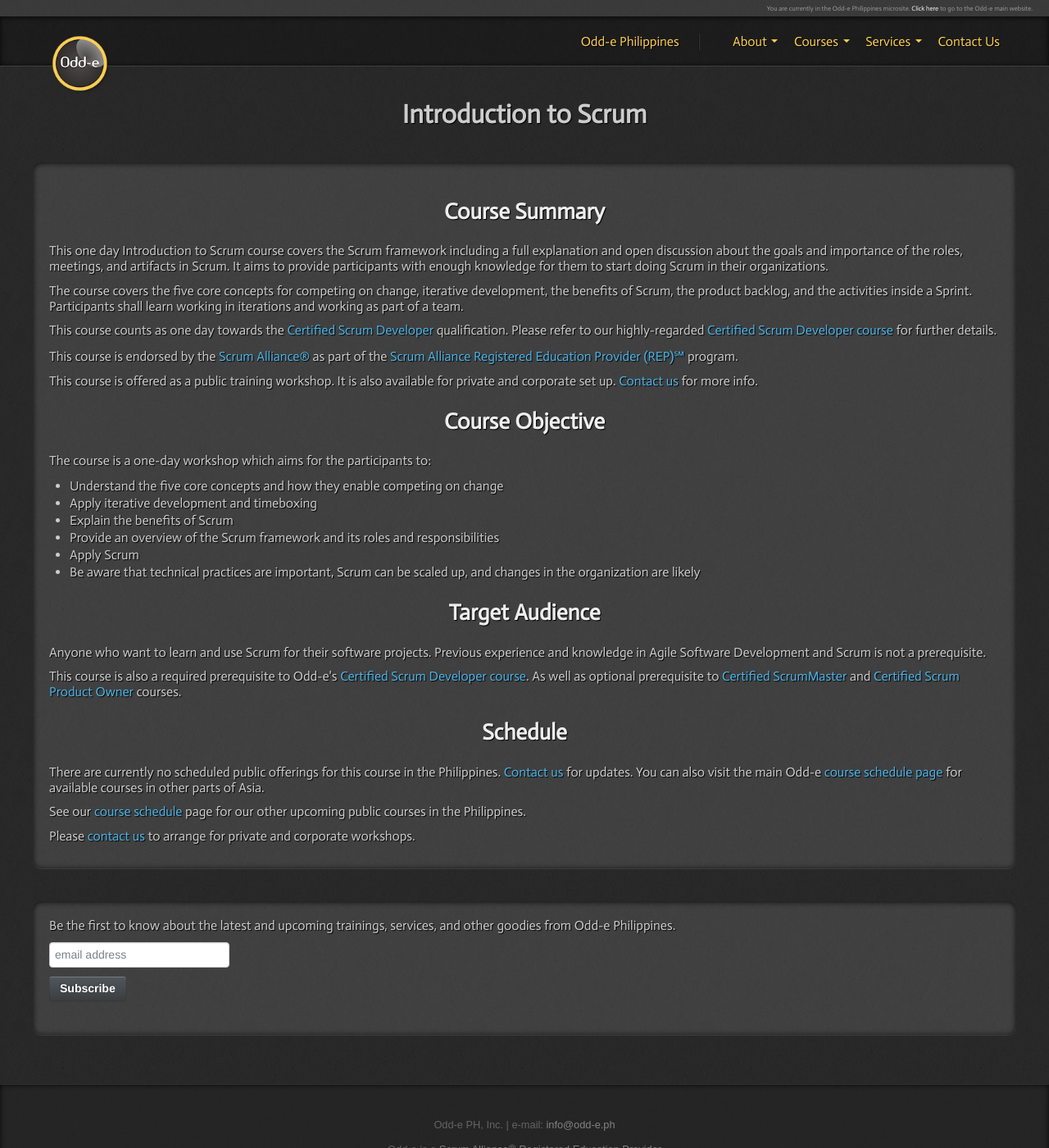
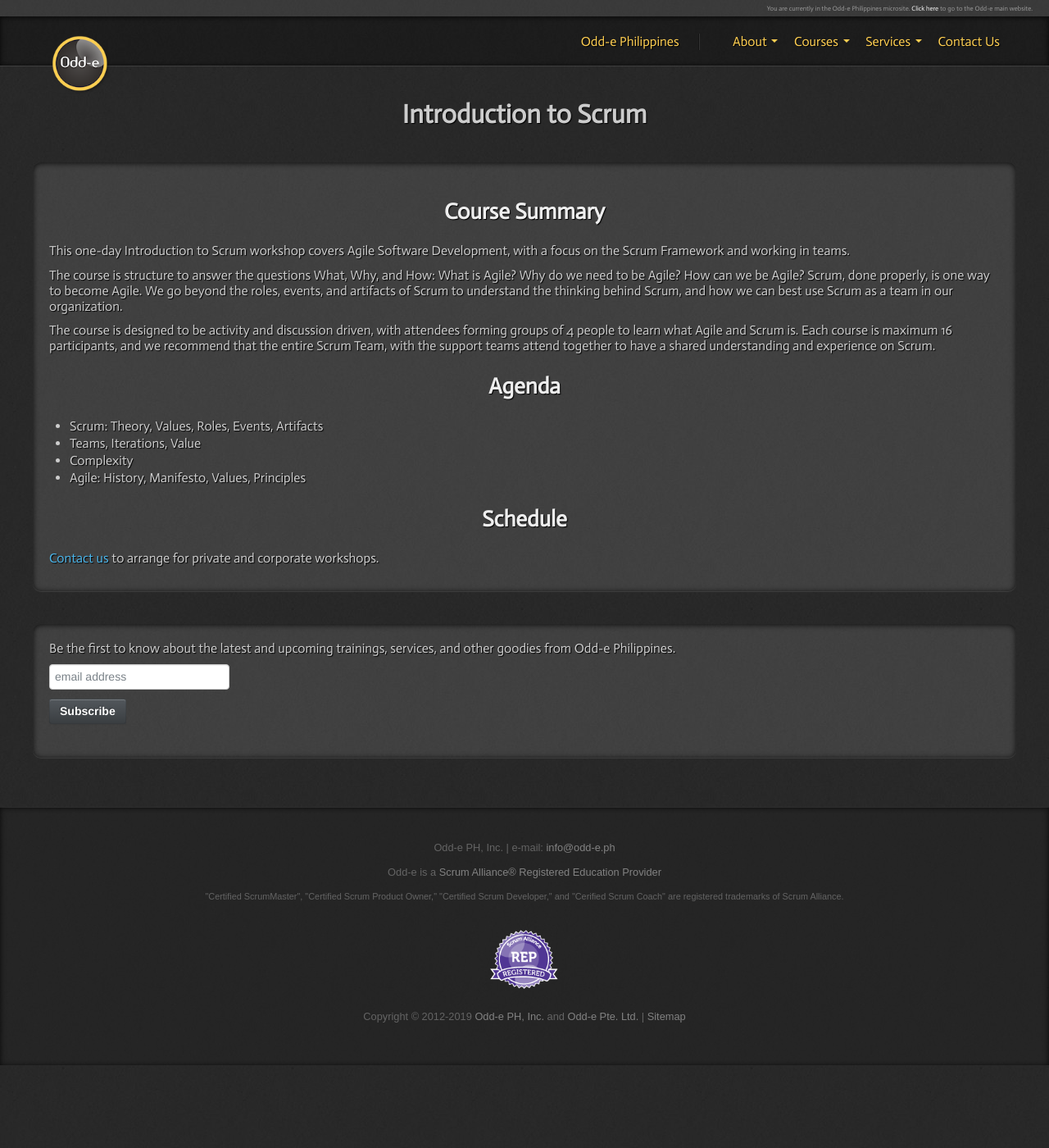
Before and after one commit to nerds-odd-e/odd-e.ph, a Jekyll site: the page built from courses/introduction-to-scrum.html, in a window 1280 px wide and 1400 px high. Shown: the whole window at 82% size. Built offline with Jekyll 4.4.1, drawn with Linux system fonts in a browser that asks for light colours.

Commit message:
Revise Introduction to Scrum workshop

```diff
--- a/courses/introduction-to-scrum.html
+++ b/courses/introduction-to-scrum.html
@@ -1,8 +1,9 @@
 ---
 layout: default
 title: Introduction to Scrum Workshop by Odd-e Philippines
-description: The Introduction to Scrum Workshop by Odd-e Philippines is a ScrumAlliance Endorsed Course under the ScrumAlliance REP program. This one day course provides attendees with enough knowledge to start using Scrum.
+description: This one-day Introduction to Scrum workshop covers Agile Software Development, with a focus on the Scrum Framework and working in teams.
 ---
+
 <section>
   <header>
     <h1>
@@ -12,82 +13,19 @@
 </section>
 <section class="about">
   <h2>Course Summary</h2>
-	<p>
-		This one day Introduction to Scrum course covers the Scrum framework including a full explanation and open discussion about the goals and importance of the roles, meetings, and artifacts in Scrum. It aims to provide participants with enough knowledge for them to start doing Scrum in their organizations.
-	</p>
-	<p>
-		The course covers the five core concepts for competing on change, iterative development, the benefits of Scrum, the product backlog, and the activities inside a Sprint. Participants shall learn working in iterations and working as part of a team.
-	</p>
-	<p>
-		This course counts as one day towards the <a href="http://www.scrumalliance.org/CSD">Certified Scrum Developer</a> qualification. Please refer to our highly-regarded <a href="http://odd-e.com/courseDescription.php?id=csdJava">Certified Scrum Developer course</a> for further details.
-	</p>
-	<p>
-		This course is endorsed by the <a href="http://www.scrumalliance.org">Scrum Alliance&reg;</a> as part of the <a href="http://www.scrumalliance.org/pages/scrum_alliance_rep">Scrum Alliance Registered Education Provider (REP)&#8480</a> program.
-  </p>
-	<p>
-		This course is offered as a public training workshop. It is also available for private and corporate set up. <a href="/contact-us">Contact us</a> for more info.
-	</p>
-	<h2>Course Objective</h2>
-	<p>The course is a one-day workshop which aims for the participants to:</p>
+  <p>This one-day Introduction to Scrum workshop covers Agile Software Development, with a focus on the Scrum Framework and working in teams.</p>
+  <p>The course is structure to answer the questions What, Why, and How: What is Agile? Why do we need to be Agile? How can we be Agile? Scrum, done properly, is one way to become Agile. We go beyond the roles, events, and artifacts of Scrum to understand the thinking behind Scrum, and how we can best use Scrum as a team in our organization.</p>
+  <p>The course is designed to be activity and discussion driven, with attendees forming groups of 4 people to learn what Agile and Scrum is. Each course is maximum 16 participants, and we recommend that the entire Scrum Team, with the support teams attend together to have a shared understanding and experience on Scrum.</p>
+
+  <h2>Agenda</h2>
   <ul>
-    <li>Understand the five core concepts and how they enable competing on change</li>
-    <li>Apply iterative development and timeboxing</li>
-    <li>Explain the benefits of Scrum</li>
-		<li>Provide an overview of the Scrum framework and its roles and responsibilities</li>
-		<li>Apply Scrum</li>
-		<li>Be aware that technical practices are important, Scrum can be scaled up, and changes in the organization are likely</li>
+    <li>Scrum: Theory, Values, Roles, Events, Artifacts</li>
+    <li>Teams, Iterations, Value</li>
+    <li>Complexity</li>
+    <li>Agile: History, Manifesto, Values, Principles</li>
   </ul>
-  <h2>Target Audience</h2>
-	<p>Anyone who want to learn and use Scrum for their software projects. Previous experience and knowledge in Agile Software Development and Scrum is not a prerequisite.
-	</p>
-	<p>This course is also a required prerequisite to Odd-e's <a href="/courses/certified-scrum-developer.html">Certified Scrum Developer course</a>. As well as optional prerequisite to <a href="/courses/certified-scrum-master.html">Certified ScrumMaster</a> and <a href="/courses/certified-scrum-product-owner.html">Certified Scrum Product Owner</a> courses.
-	</p>
+
   <h2>Schedule</h2>
-  {% if site.categories.intro-to-scrum %}
-	<table class="schedule wider_screen">
-	  <thead>
-			<tr>
-			  <th>Date</th>
-			  <th>Course</th>
-			  <th>Location</th>
-			  <th></th>
-			</tr>
-		</thead>
-		<tbody>
-      {% for post in site.categories.intro-to-scrum reversed %}
-	    <tr>
-				<td>{{post.schedule}}</td>
-				<td>{{post.course}}</td>
-				<td>{{post.location}}</td>
-				<td><a href="{{post.url}}">More Info</a></td>
-			</tr>
-	    {% endfor %}
-			</tr>
-		</tbody>
-	</table>
-  <table class="schedule narrower_screen">
-	  <thead>
-			<tr>
-			  <th>Date</th>
-			  <th>Course</th>
-			  <th>Location</th>
-			</tr>
-		</thead>
-		<tbody>
-      {% for post in site.categories.intro-to-scrum reversed %}
-	    <tr>
-				<td>{{post.schedule}}</td>
-				<td><a href="{{post.url}}">{{post.course}}</a></td>
-				<td>{{post.location}}</td>
-			</tr>
-	    {% endfor %}
-			</tr>
-		</tbody>
-	</table>
-  {% else %}
-    {% include course-unavailable.html %}
-	{% endif %}
-	{% include invite-other-courses.html %}
-	<p>Please <a href="/contact-us">contact us</a> to arrange for private and corporate workshops.</p>
+  <p><a href="/contact-us">Contact us</a> to arrange for private and corporate workshops.</p>
 </section>
 {% include mailing-list.html %}
```
Lines whose indentation alone changed are shown as unchanged.
